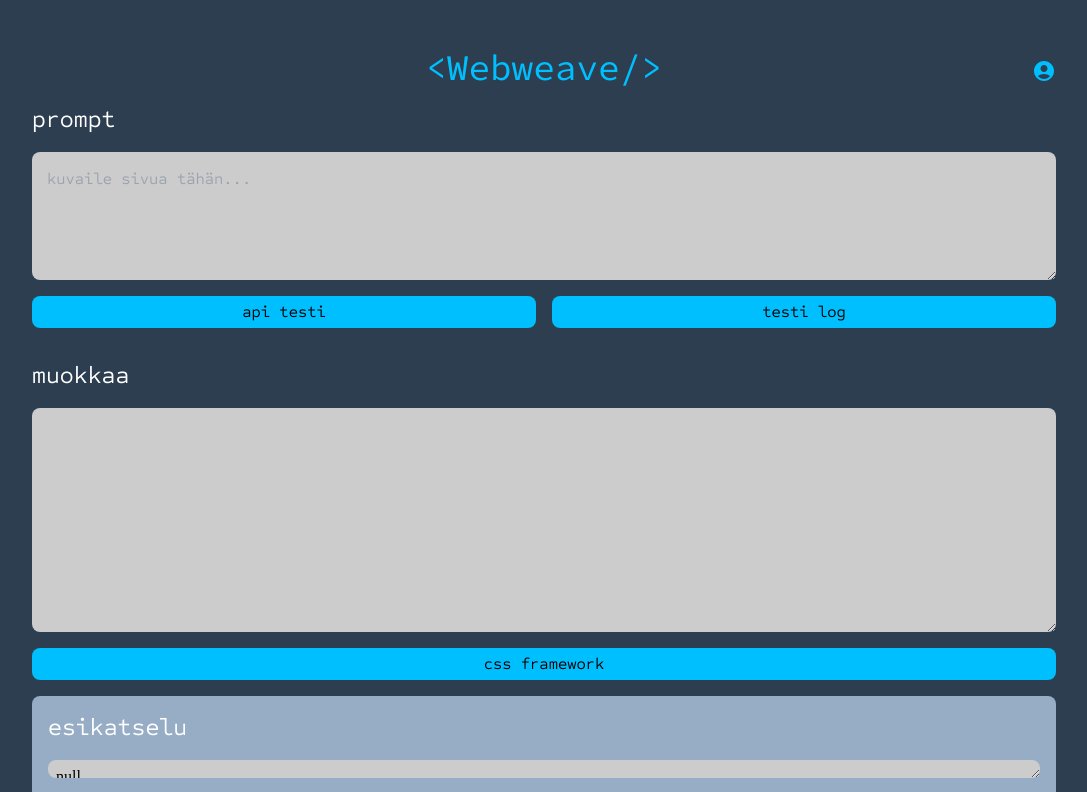
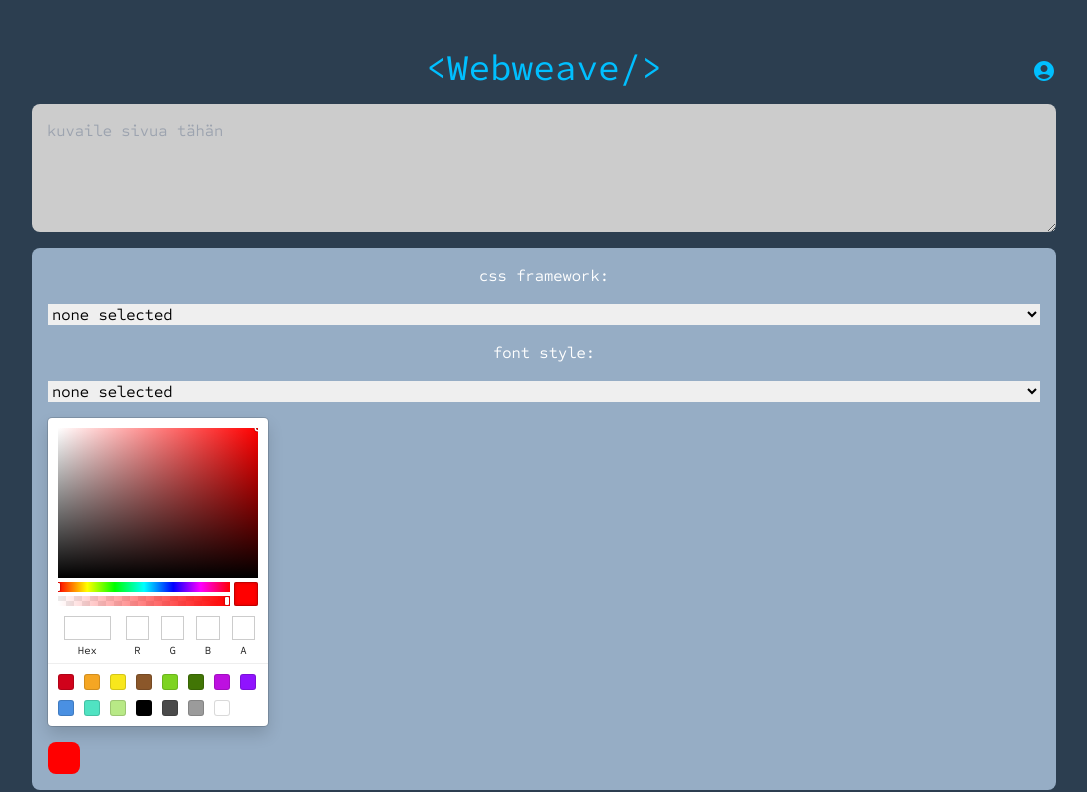
Before and after one commit to ofisch/WebWeave, a React (Vite) app in the folder webweave/: page / in a window 1280 px wide. Shown: the top 792 px of the page, without its empty margins (96-1183 px from the left). Built offline with nearby package versions, Linux system fonts and the light colour scheme; no server answers.

Commit message:
settings update

```diff
--- a/webweave/package.json
+++ b/webweave/package.json
@@ -20,6 +20,7 @@
     "firebase": "^10.5.2",
     "openai": "^4.16.1",
     "react": "^18.2.0",
+    "react-color": "^2.19.3",
     "react-dom": "^18.2.0",
     "react-router-dom": "^6.18.0"
   },
--- a/webweave/src/assets/style.ts
+++ b/webweave/src/assets/style.ts
@@ -9,7 +9,10 @@ const style = {
   secondary:
     "p-4 max-w-5xl grid gap-4 xs:grid-cols-2 bg-primarylight rounded-lg",
   main: "",
+  select: "text-black",
+  selectOption: "text-black",
   profile: "mx-auto xs:w-full",
+  colorDisplayBox: "w-8 h-8 rounded-lg",
   prompt: "h-32 bg-blue-500 w-full bg-secondary rounded-lg text-black",
   settings: "h-56 bg-blue-500 bg-secondary rounded-lg text-black",
   preview: "relative h-72 bg-blue-500 bg-secondary rounded-lg text-black",
--- a/webweave/src/utils/openai.ts
+++ b/webweave/src/utils/openai.ts
@@ -1,6 +1,6 @@
+import { getSettings } from './../views/Home';
 import { API_KEY } from "./secret.ts";
 import axios from "axios";
-
 const apiKey = API_KEY;
 const endpoint = "https://api.openai.com/v1/chat/completions";
 
--- a/webweave/src/views/Home.tsx
+++ b/webweave/src/views/Home.tsx
@@ -4,27 +4,23 @@ import { Heading } from "../components/Heading";
 import { makeApiRequest, exportToJSONFile } from "../utils/openai";
 import { firestore } from "../utils/firebase";
 import { AuthContext } from "../context/AuthContext";
-import { resizeIframeToFiContent } from "../utils/iframeFit";
-import AutoResizeIframe from "../components/AutoResizeIframe";
-import { loadingAnimation, typePlaceholder } from "../utils/animation";
+import { SketchPicker } from "react-color";
 
 export const Home = () => {
+  const [color, setColor] = useState('#ff0000');
+  const [framework, setFrameworkSettings] = React.useState<string>("");
+  const [font, setFontSettings] = React.useState<string>("");
   const [prompt, setPrompt] = React.useState<string>("");
   const [response, setResponse] = useState<string>("");
   const [requestTime, setRequestTime] = useState<string>("");
   const [requestStatus, setRequestStatus] = useState<string>("");
   const [formToggle, setFormToggle] = useState(true);
-  const [loading, setLoading] = useState(false);
 
   const user = useContext(AuthContext);
 
   const usersCollection = firestore.collection("users");
   const usersDocRef = usersCollection.doc(user?.uid);
   const pagesSubCollection = usersDocRef.collection("pages");
-
-  const promptAreaRef = React.useRef<HTMLTextAreaElement>(null);
-
-  //const iFrame = document.querySelector("iframe");
 
   // tyhjennetään localstorage
   //localStorage.setItem("htmlResponse", "");
@@ -53,37 +49,53 @@ export const Home = () => {
   ) => {
     setPrompt(event.target.value);
   };
-
+  // asetetaan font stateen
+  const handleFontSettingsChange = (
+    event: React.ChangeEvent<HTMLSelectElement>
+  ) => {
+    setFontSettings(event.target.value)
+  }
+  // asetetaan css framework stateen
+  const handleFrameworkSettingsChange = (
+    event: React.ChangeEvent<HTMLSelectElement>
+  ) => {
+    setFrameworkSettings(event.target.value)
+  };
   // asetetaan vastaus responseen-stateen
   const handleResponseChange = (
     event: React.ChangeEvent<HTMLTextAreaElement>
   ) => {
     setResponse(event.target.value);
-    // skaalataan iframe sen sisällä olevan sivun kokoiseksi, kun api palauttaa uuden sivun
-    //resizeIframeToFiContent(iFrame);
   };
-
-  // skaalataan iframe sen sisällä olevan sivun kokoiseksi, kun sivu ladataan
-  window.onload = () => {
-    //resizeIframeToFiContent(iFrame);
-  };
-
-  useEffect(() => {
-    if (promptAreaRef.current) {
-      typePlaceholder(promptAreaRef.current);
-    }
-  }, []);
-
-  useEffect(() => {
-    if (loading) {
-      loadingAnimation(document.getElementById("loading")!);
-    }
-  }, [loading]);
 
   useEffect(() => {
     setPrompt(localStorage.getItem("userPrompt") || "");
     setResponse(localStorage.getItem("htmlResponse") || "");
+    setFrameworkSettings("none selected");
+    setFontSettings("none selected");
   }, []);
+  // luodaan prompt openai-API:lle
+  const makePrompt = () => {
+    let finalPrompt = "";
+    let frameworkPrompt = framework;
+    let fontPrompt = font;
+    if (framework === "none selected") {
+      frameworkPrompt = "";
+    }
+    else {
+      frameworkPrompt = " Use " + framework + " css framework.";
+    }
+    console.log("framework = " + framework);
+    console.log("fontti = " + font);
+    if (font === "none selected") {
+      fontPrompt = "";
+    }
+    else {
+      fontPrompt = " Use " + font + " font.";
+    }
+    finalPrompt = prompt + " Use " + color + " as main color." + frameworkPrompt + fontPrompt;
+    return finalPrompt;
+  }
 
   // lähetetään prompt openai-API:lle ja asetetaan vastaus responseen-stateen
   const handleApiRequest = async () => {
@@ -91,10 +103,9 @@ export const Home = () => {
     const startTime = performance.now();
     setRequestStatus("API request in progress");
     setFormToggle(false);
-    setLoading(true);
-
     // lähetetään prompt openai-API:lle ja asetetaan vastaus responseen-stateen
-    const apiResponse = await makeApiRequest(prompt);
+    const settingPrompt = makePrompt();
+    const apiResponse = await makeApiRequest(settingPrompt);
     setResponse(apiResponse);
     localStorage.setItem("htmlResponse", apiResponse);
     localStorage.setItem("userPrompt", prompt);
@@ -145,11 +156,11 @@ export const Home = () => {
   useEffect(() => {
     if (formToggle) {
       setRequestStatus(requestTime ? "API Request Time: " + requestTime : "");
-      setLoading(false);
     } else {
       setRequestStatus("API request in progress");
     }
   }, [formToggle, requestTime]);
+
 
   return (
     <>
@@ -158,17 +169,71 @@ export const Home = () => {
           <header className={style.headerNav}>
             <Heading></Heading>
           </header>
-          <div className={style.promptBlock}>
-            <h2 className={style.promptHeader}>prompt</h2>
           <textarea
-              id="promptArea"
-              placeholder=""
+            placeholder="kuvaile sivua tähän"
             spellCheck="false"
-              ref={promptAreaRef}
             className={style.prompt}
             value={prompt}
             onChange={handlePromptChange}
           ></textarea>
+          <div className={style.secondary}>
+            <h1>css framework:</h1>
+            <select name="cssframeworkSelect" className={style.select} onChange={handleFrameworkSettingsChange}>
+              <option className={style.selectOption}>
+                none selected
+              </option>
+              <option className={style.selectOption}>
+                tailwindcss
+              </option>
+              <option className={style.selectOption}>
+                materialui
+              </option>
+            </select>
+            <h1>font style:</h1>
+            <select name="fontSelect" className={style.select} onChange={handleFontSettingsChange}>
+              <option className={style.selectOption}>
+                none selected
+              </option>
+              <option className={style.selectOption}>
+                Arial
+              </option>
+              <option className={style.selectOption}>
+                Verdana
+              </option>
+              <option className={style.selectOption}>
+                Tahoma
+              </option>
+              <option className={style.selectOption}>
+                Trebuchet MS
+              </option>
+              <option className={style.selectOption}>
+                Times New Roman
+              </option>
+              <option className={style.selectOption}>
+                Georgia
+              </option>
+              <option className={style.selectOption}>
+                Garamond
+              </option>
+              <option className={style.selectOption}>
+                Courier New
+              </option>
+              <option className={style.selectOption}>
+                Brush Script MT
+              </option>
+            </select>
+
+            <div>
+              <SketchPicker
+                color={color}
+                onChangeComplete={ (color) => {setColor(color.hex)} }
+              />
+            </div>
+            <div className={style.colorDisplayBox} style={{
+              backgroundColor: color
+            }}>
+            </div>
+          </div>
           <div className={style.nav}>
             <button className={style.buttonPage} onClick={handleApiRequest}>
               api testi
@@ -177,14 +242,8 @@ export const Home = () => {
               testi log
             </button>
           </div>
-          </div>
-          <div>
           <p className={style.p}>{requestStatus}</p>
-            {loading ? <p id="loading" className={style.p}></p> : null}
-          </div>
 
-          <div className={style.editBlock}>
-            <h2 className={style.editHeader}>muokkaa</h2>
           <textarea
             spellCheck="false"
             className={style.settings}
@@ -193,21 +252,18 @@ export const Home = () => {
           ></textarea>
           <button className={style.button}>css framework</button>
         </div>
-        </div>
         <div className={style.secondary}>
-          <div className={style.previewBlock}>
-            <h2 className={style.previewHeader}>esikatselu</h2>
           <div className={style.editorPreview}>
-              <AutoResizeIframe
-                contentSrc={localStorage.getItem("htmlResponse")}
-              ></AutoResizeIframe>
+            <iframe
+              srcDoc={localStorage.getItem("htmlResponse")}
+              className={style.iframe}
+            ></iframe>
           </div>
           <button className={style.button} onClick={() => savePage(response)}>
             tallenna sivu
           </button>
         </div>
       </div>
-      </div>
     </>
   );
 };
```
Also changed, not shown: 1 other file (tests, documents, lock files or other folders). Lines whose indentation alone changed are shown as unchanged.
